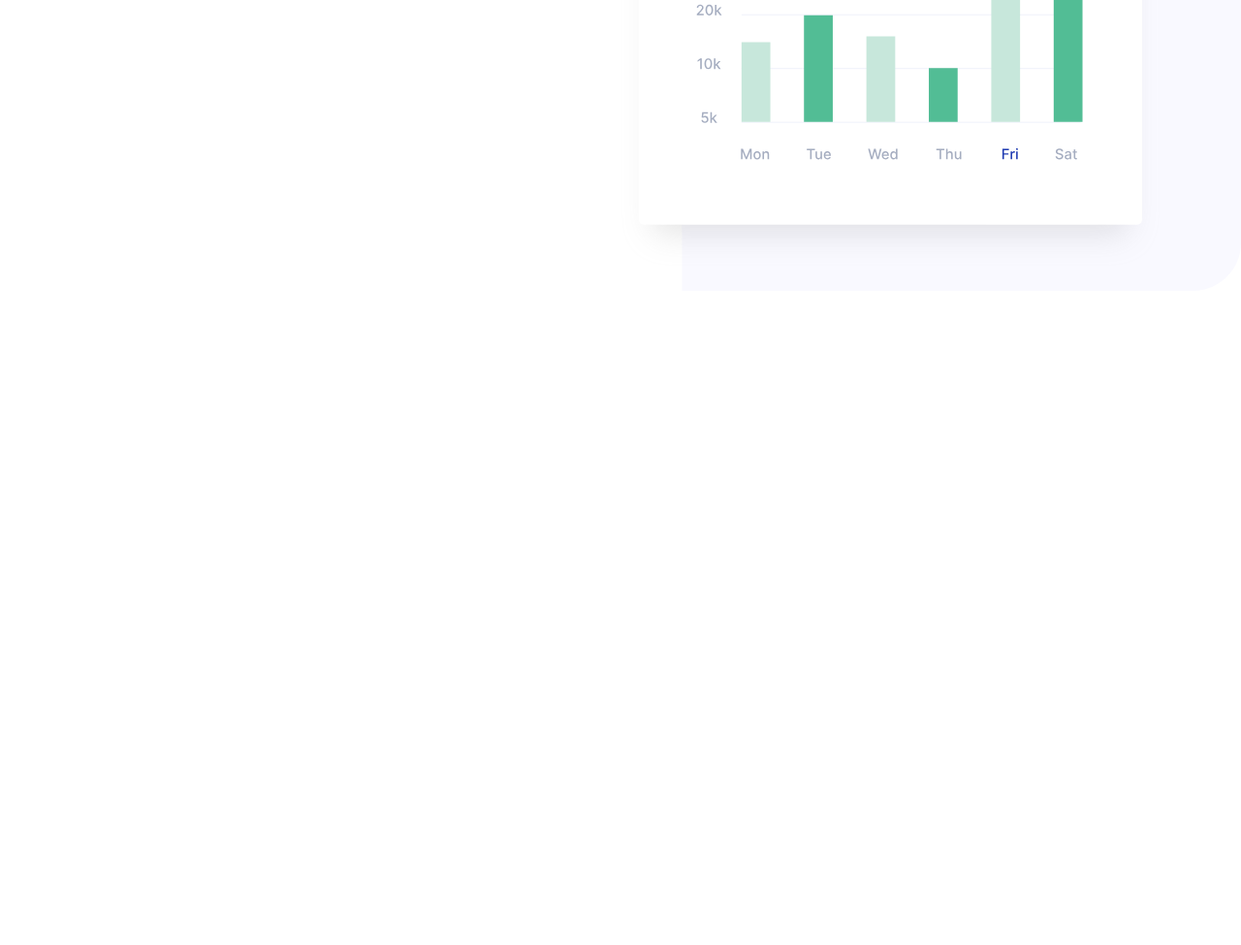
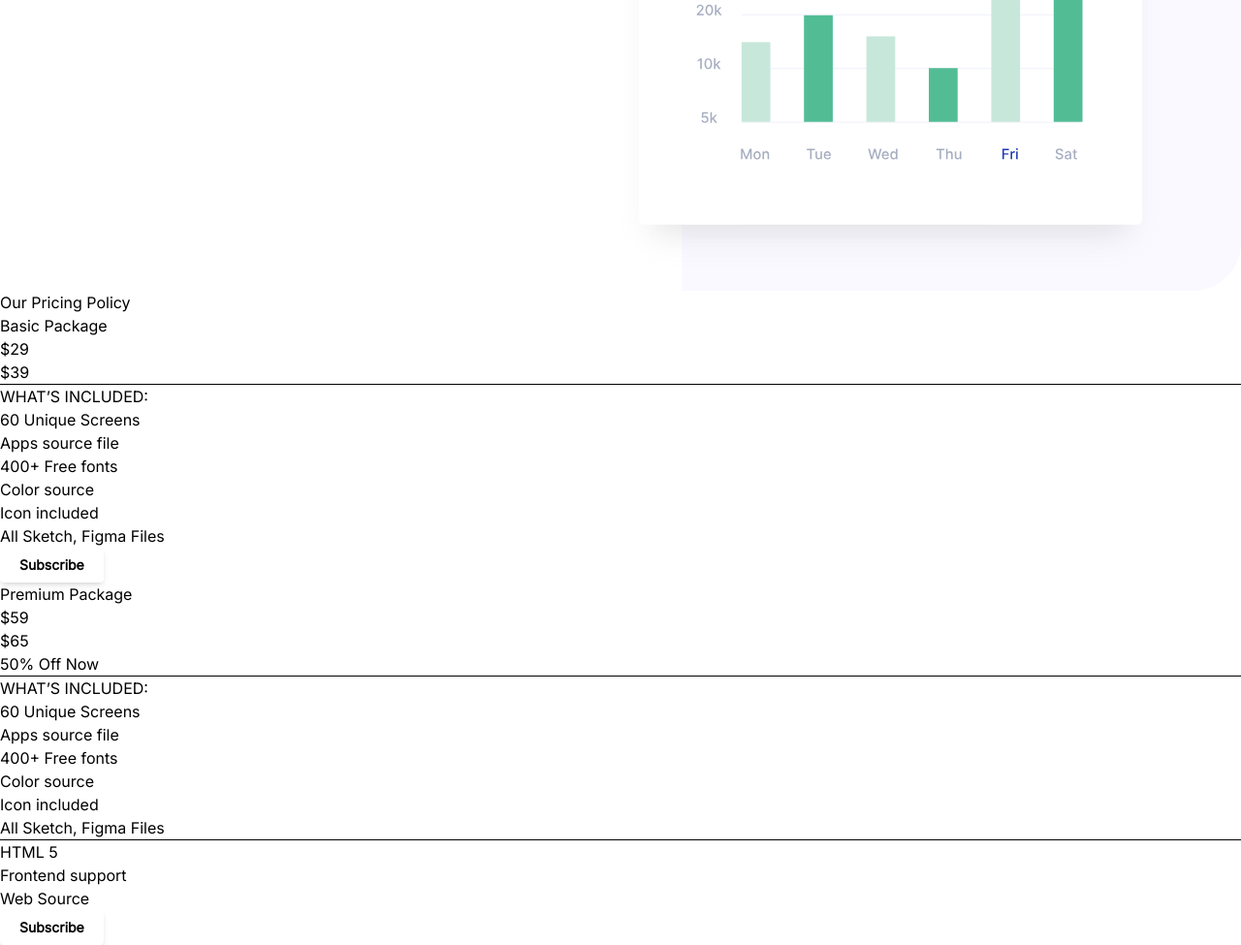
Before and after one commit to rifkyniyas/techniyon-landing-page, a website built with Vite: page index.html in a window 1280 px wide. Shown: the part 1583-2558 px from the top of the page at 97% size. Before the commit the page ends 1883 px from the top, so only its background shows below. Built offline with nearby package versions, Linux system fonts and the light colour scheme.

Commit message:
markup for pricing section

```diff
--- a/index.html
+++ b/index.html
@@ -4,14 +4,14 @@
     <meta charset="UTF-8" />
     <link rel="icon" type="image/svg+xml" href="favicon.svg" />
     <meta name="viewport" content="width=device-width, initial-scale=1.0" />
-    <title>Vite App</title>
+    <title>Techiyon Landing Page | Rifky Niyas</title>
     <link rel="stylesheet" href="./style.css">
     <link rel="preconnect" href="https://fonts.googleapis.com">
     <link rel="preconnect" href="https://fonts.gstatic.com" crossorigin>
     <link href="https://fonts.googleapis.com/css2?family=Inter&family=Roboto&display=swap" rel="stylesheet">
   </head>
   <body>
-    <div class="min-h-screen relative">
+    <div class="min-h-screen relative bg-[#F9F9FF]">
       <header class="flex justify-between border-b border-b-[#EAE8F3] py-6">
         <a href="#">
           <img src="./images/logo.svg" alt="Logo">
@@ -75,6 +75,53 @@
           <img src="./images/about-image-2.svg" alt="">
         </figure>
       </div>
+      <div>
+        <section>
+          <h2>Our Pricing Policy</h2>
+          <article>
+            <h3>Basic Package</h3>
+            <div>
+              <h4>$29</h4>
+              <p>$39</p>
+            </div>
+            <hr>
+            <h4>WHAT’S INCLUDED:</h4>
+            <ul>
+              <li>60 Unique Screens</li>
+              <li>Apps source file</li>
+              <li>400+ Free fonts</li>
+              <li>Color source</li>
+              <li>Icon included</li>
+              <li>All Sketch, Figma Files</li>
+            </ul>
+            <a href="" class="btn btn-tertiary">Subscribe</a>
+          </article>
+          <article>
+            <h3>Premium Package</h3>
+            <div>
+              <h4>$59</h4>
+              <p>$65</p>
+              <span>50% Off Now</span>
+            </div>
+            <hr>
+            <h4>WHAT’S INCLUDED:</h4>
+            <ul>
+              <li>60 Unique Screens</li>
+              <li>Apps source file</li>
+              <li>400+ Free fonts</li>
+              <li>Color source</li>
+              <li>Icon included</li>
+              <li>All Sketch, Figma Files</li>
+              <hr>
+              <li>HTML 5</li>
+              <li>Frontend support</li>
+              <li>Web Source</li>
+            </ul>
+            <a href="" class="btn btn-tertiary">Subscribe</a>
+          </article>
+        </section>
+
+      </div>
     </main>
     <script type="module" src="/main.js"></script>
   </body>
```
